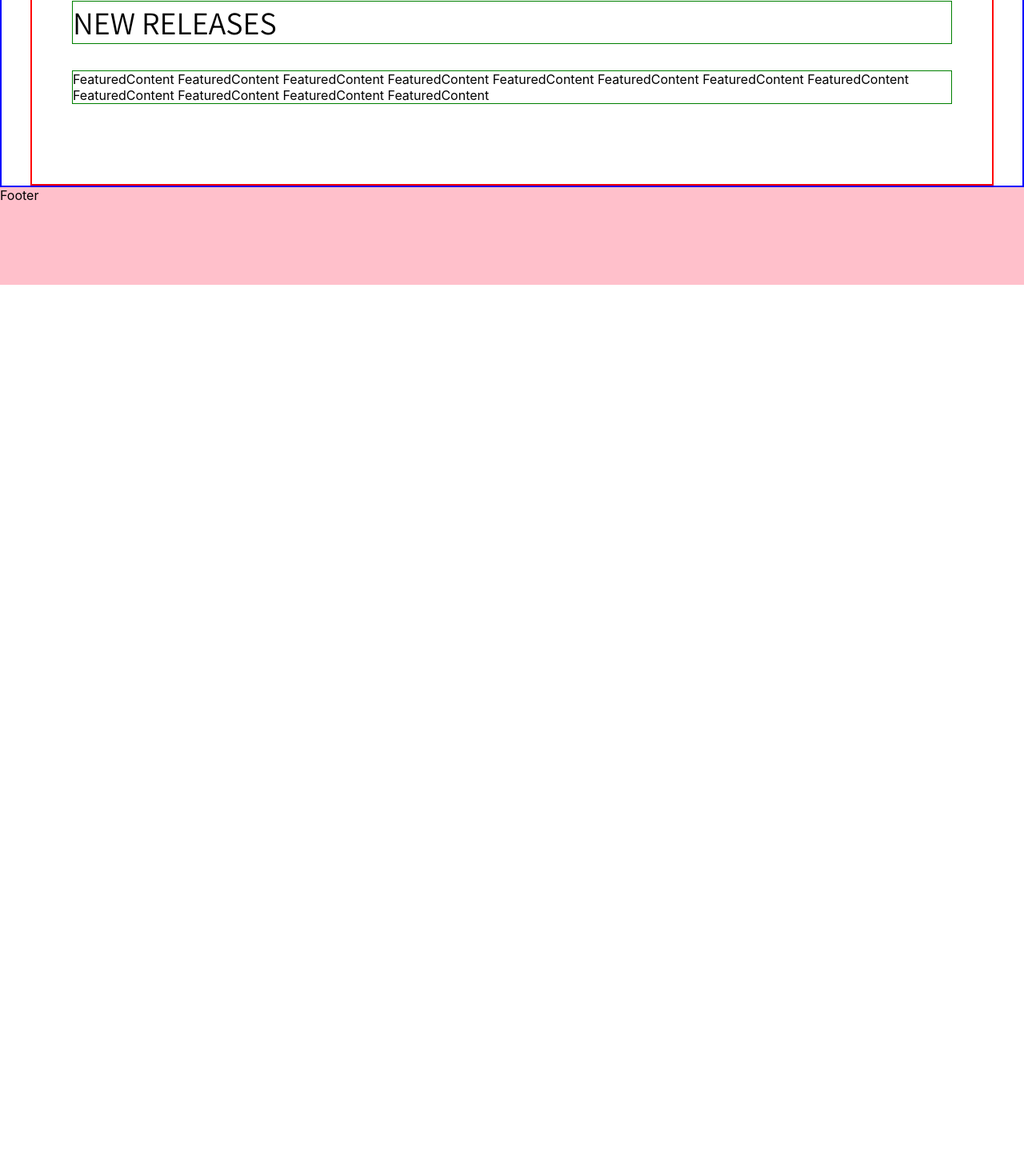
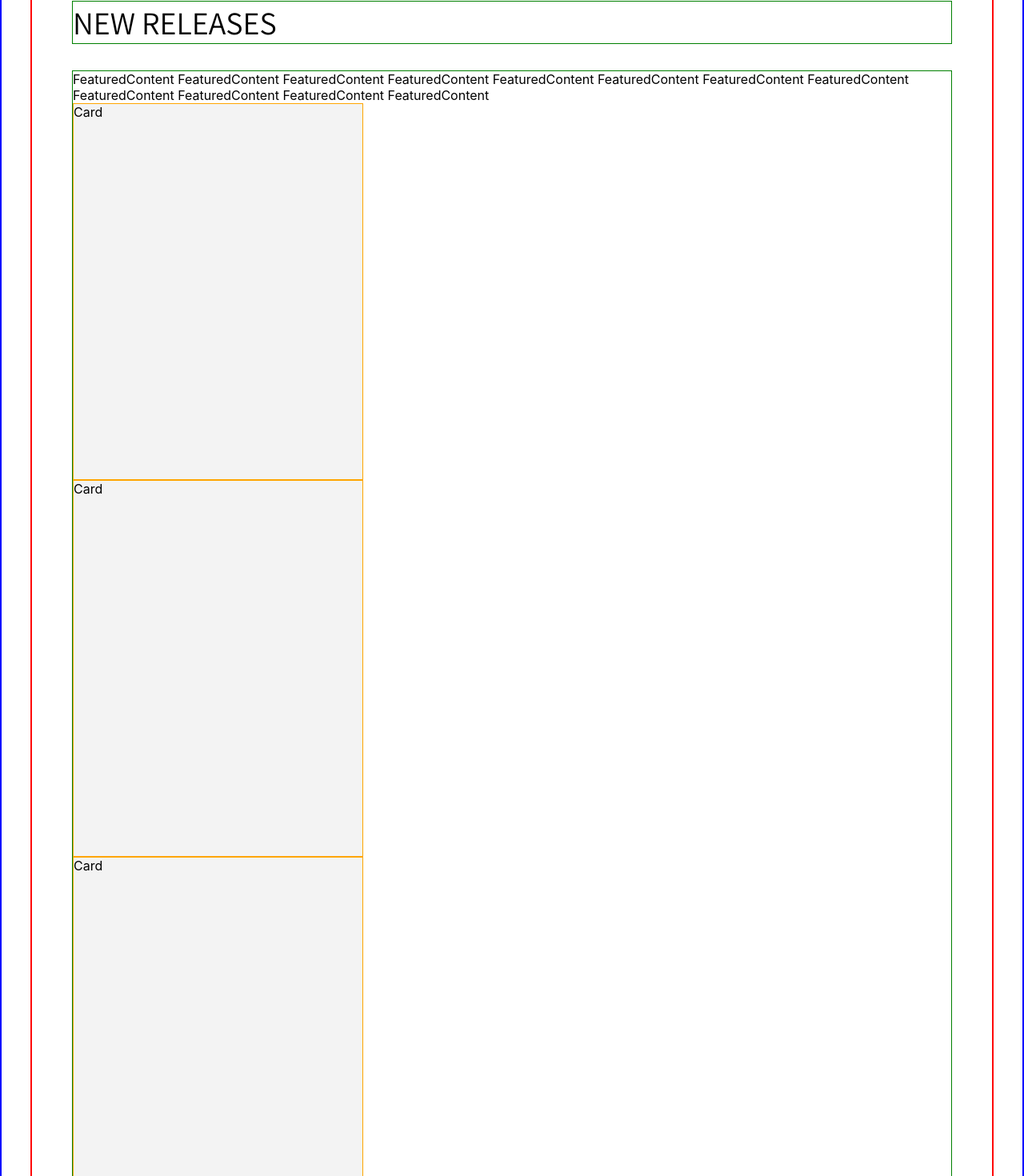
Before and after one commit to lletierce/easy-store-demo, a React (Create React App) app: page / in a window 1280 px wide. Shown: the part 840-2310 px from the top of the page at 80% size. Before the commit the page ends 1196 px from the top, so only its background shows below. Built offline with nearby package versions, Linux system fonts and the light colour scheme.

Commit message:
🚧  F01c: reusable-ui > Create <Card/>

```diff
--- a/src/components/pages/home/FeaturedCollection.js
+++ b/src/components/pages/home/FeaturedCollection.js
@@ -1,5 +1,6 @@
 import styled from 'styled-components'
 import { theme } from '../../../theme';
+import Card from '../../reusable-ui/Card';
 
 export default function FeaturedCollection() {
   return (
@@ -8,6 +9,10 @@ export default function FeaturedCollection() {
       <div className='featuredContent'>
           FeaturedContent FeaturedContent FeaturedContent FeaturedContent FeaturedContent FeaturedContent
           FeaturedContent FeaturedContent FeaturedContent FeaturedContent FeaturedContent FeaturedContent
+          <Card/>
+          <Card/>
+          <Card/>
+          <Card/>
       </div>
     </FeaturedCollectionStyled>
   )
--- /dev/null
+++ b/src/components/reusable-ui/Card.js
@@ -0,0 +1,16 @@
+import styled from 'styled-components';
+import { theme } from '../../theme';
+
+export default function Card() {
+  return (
+    <CardStyled>Card</CardStyled>
+  )
+}
+
+const CardStyled = styled.div`
+    border: 1px solid orange;
+
+    height: 469px;
+    width: 361px;
+    background: ${theme.colors.background_whiteSecondary}
+`;
```
